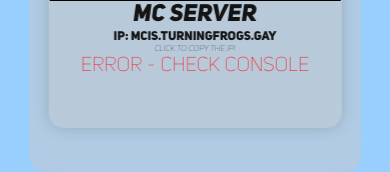
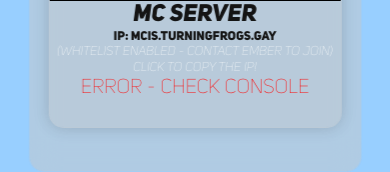
Before and after one commit to gen2inc/turningfrogs.gay, a PHP site: page / in a window 390 px wide. Shown: the part 939-1111 px from the top of the page. Run offline with PHP 8.4, Linux system fonts and the light colour scheme.

Commit message:
add whitelist enabled
i also fix some of the readability on mobile devices

```diff
--- a/index.html
+++ b/index.html
@@ -50,6 +50,7 @@
         </div>
         <h2>Mc Server</h2>
         <p class="select-ip">IP: mcis.turningfrogs.gay</p>
+        <p id="click-info">(whitelist enabled - contact ember to join)</p>
         <p id="click-info">Click to copy the IP!</p>
         <p style="color:red" id="mc-status">Not Online</p>
         </div>
--- a/style/style.css
+++ b/style/style.css
@@ -1,6 +1,8 @@
+/*
 *{
-  /* transition: 0.35s; */
+  transition: 0.35s;
 }
+*/
 
 @keyframes bgColor {
     0% {
@@ -216,5 +218,16 @@ html, body, #container{
 
 #click-info {
   font-family: 'unisans_ti', sans-serif;
+  color: white;
   font-size:  calc(0.9vw + 0.3em);
 }
+
+
+/*
+make the text more readable on mobile devices
+*/
+@media (max-width: 767px) {
+  #click-info {
+    font-size:  calc(1.0vw + 0.55em);
+  }
+}
```
